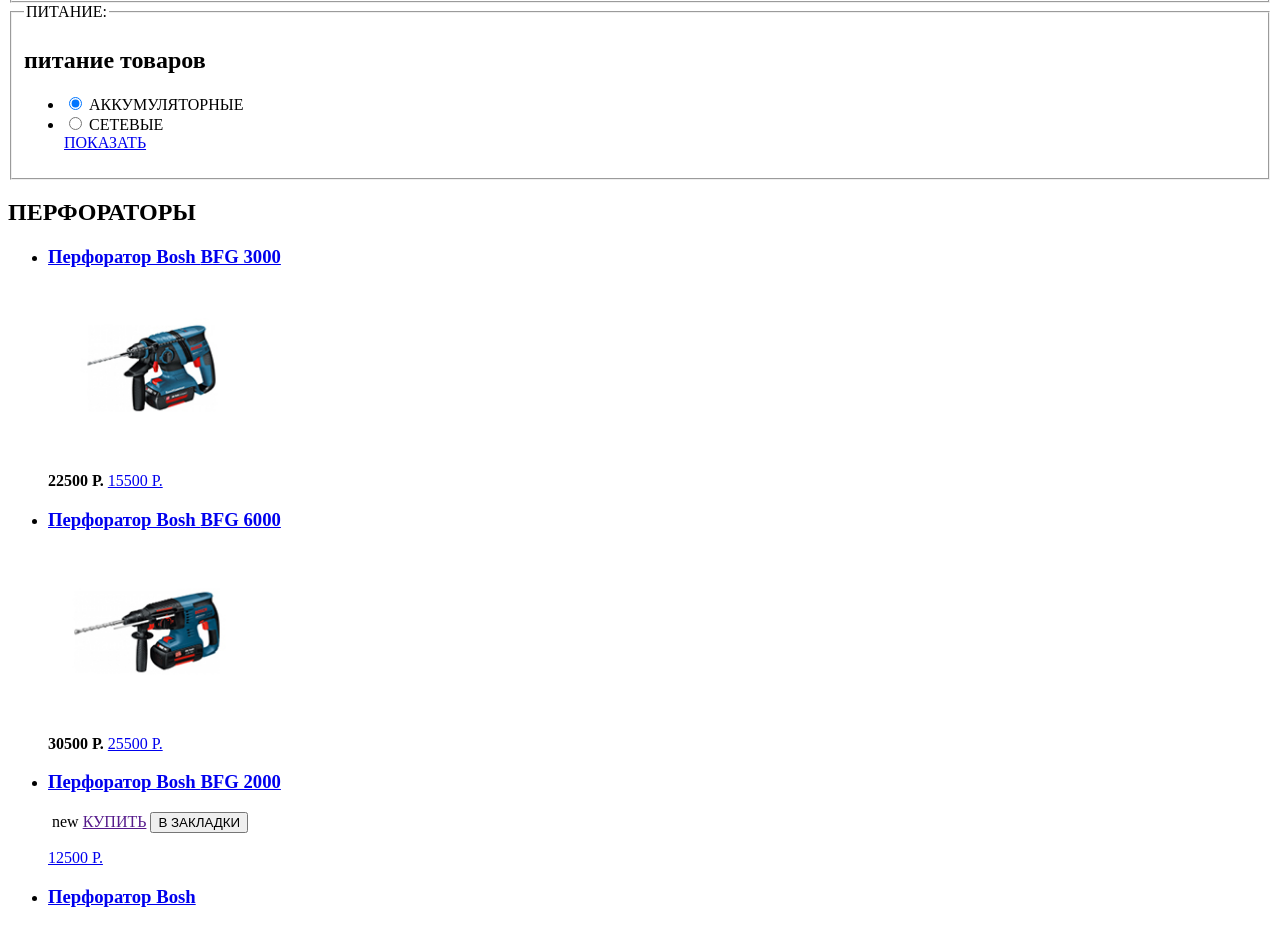
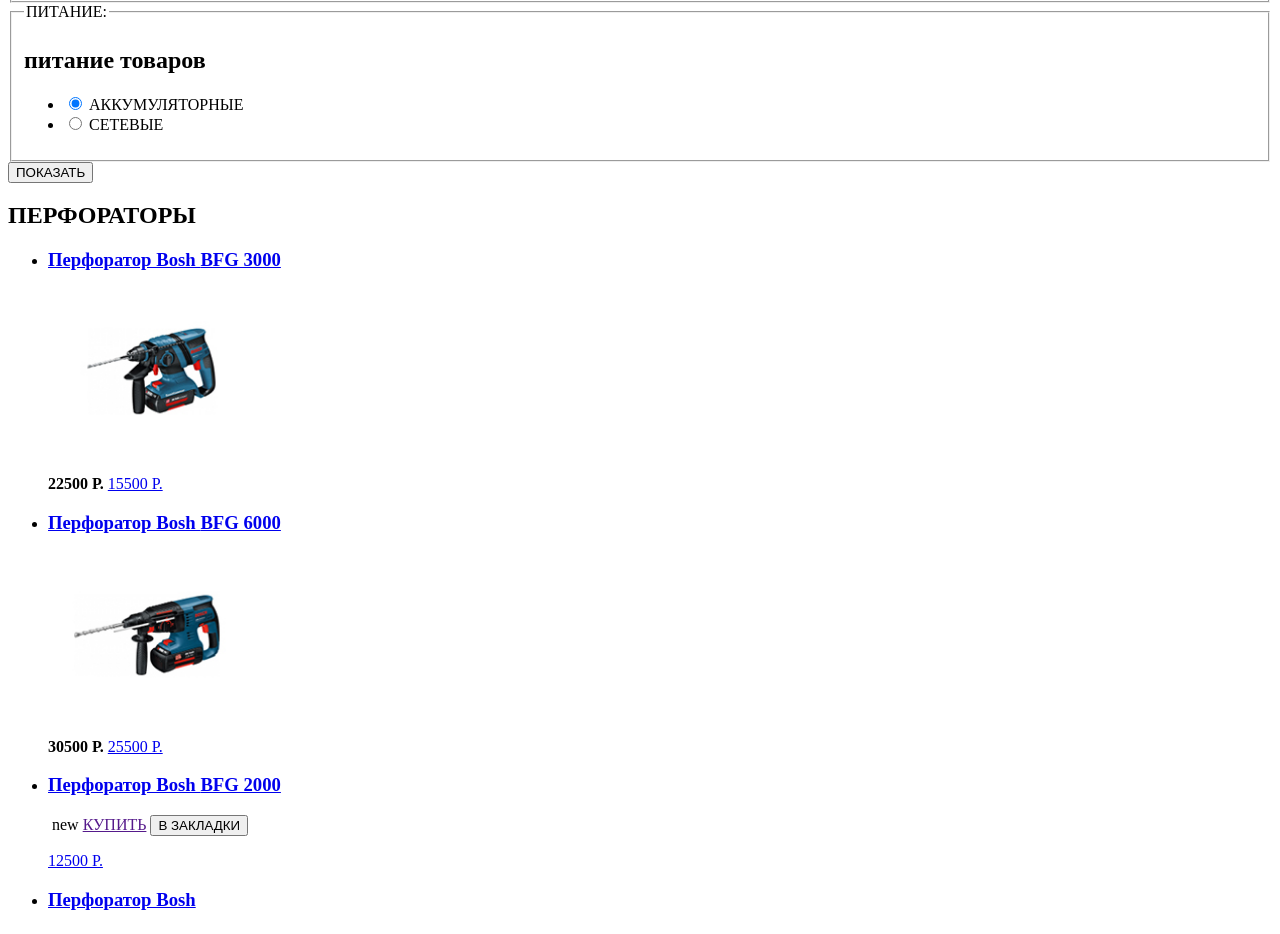
Before and after one commit to Aleksa-Drozdova/261121-technomart-24, a plain HTML site: page catalog.html in a window 1280 px wide. Shown: the part 1194-2128 px from the top of the page. Drawn offline with Linux system fonts and the light colour scheme.

Commit message:
Основное задание: продолжаем разметку личного проекта

```diff
--- a/catalog.html
+++ b/catalog.html
@@ -184,7 +184,7 @@
               </li>
             </ul>
           </fieldset>
-        </form>
+
           <fieldset>
             <h2 class="visually-hidden">питание товаров</h2>
             <legend>ПИТАНИЕ:</legend>
@@ -196,10 +196,11 @@
               <li>
                 <input type="radio" name="network" id="charher2">
                 <label for="charher2">СЕТЕВЫЕ</label><br>
-              <a class="submit" href="#">ПОКАЗАТЬ</a>
               </li>
             </ul>
           </fieldset>
+        </form>
+        <button type="submit" class="submit" href="#">ПОКАЗАТЬ</button>
       </div>
     </section>
     <section class="catalog">
```
Also changed, not shown: index.html (+1 -1 lines). Lines whose indentation alone changed are shown as unchanged.
